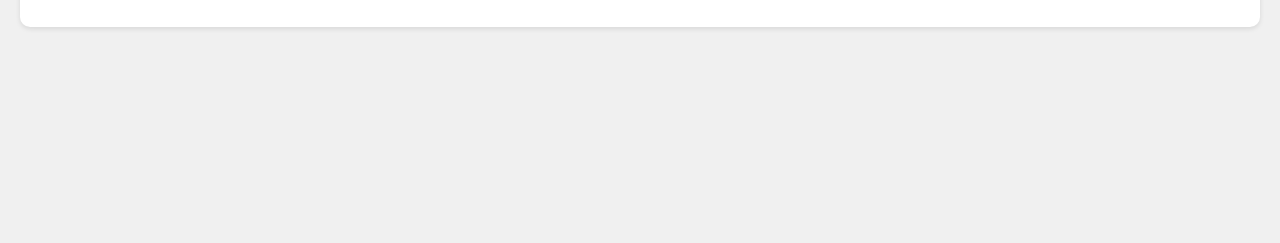
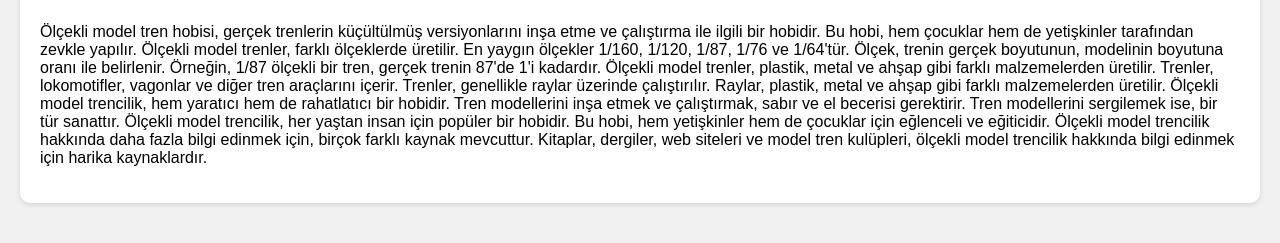
Before and after one commit to burcindag/trenobi.github.io, a plain HTML site: page index.html in a window 1280 px wide. Shown: the part 73-316 px from the top of the page. Drawn offline with Linux system fonts and the light colour scheme.

Commit message:
Update index.html
Content text has been added.

```diff
--- a/index.html
+++ b/index.html
@@ -50,7 +50,30 @@
       <img src="src/trenobi-logo.png" alt="trenobi-logo" class="logo">
     </header>
 
-    <!-- Rest of your website content goes here -->
+    <p>
+      Ölçekli model tren hobisi, gerçek trenlerin küçültülmüş versiyonlarını inşa etme ve çalıştırma ile ilgili bir hobidir.
+      Bu hobi, hem çocuklar hem de yetişkinler tarafından zevkle yapılır.
+
+      Ölçekli model trenler, farklı ölçeklerde üretilir.
+      En yaygın ölçekler 1/160, 1/120, 1/87, 1/76 ve 1/64'tür.
+      Ölçek, trenin gerçek boyutunun, modelinin boyutuna oranı ile belirlenir.
+      Örneğin, 1/87 ölçekli bir tren, gerçek trenin 87'de 1'i kadardır.
+
+      Ölçekli model trenler, plastik, metal ve ahşap gibi farklı malzemelerden üretilir.
+      Trenler, lokomotifler, vagonlar ve diğer tren araçlarını içerir.
+      Trenler, genellikle raylar üzerinde çalıştırılır.
+      Raylar, plastik, metal ve ahşap gibi farklı malzemelerden üretilir.
+
+      Ölçekli model trencilik, hem yaratıcı hem de rahatlatıcı bir hobidir.
+      Tren modellerini inşa etmek ve çalıştırmak, sabır ve el becerisi gerektirir.
+      Tren modellerini sergilemek ise, bir tür sanattır.
+
+      Ölçekli model trencilik, her yaştan insan için popüler bir hobidir.
+      Bu hobi, hem yetişkinler hem de çocuklar için eğlenceli ve eğiticidir.
+
+      Ölçekli model trencilik hakkında daha fazla bilgi edinmek için, birçok farklı kaynak mevcuttur.
+      Kitaplar, dergiler, web siteleri ve model tren kulüpleri, ölçekli model trencilik hakkında bilgi edinmek için harika kaynaklardır.
+    </p>
 
   </div>
 </body>
```
